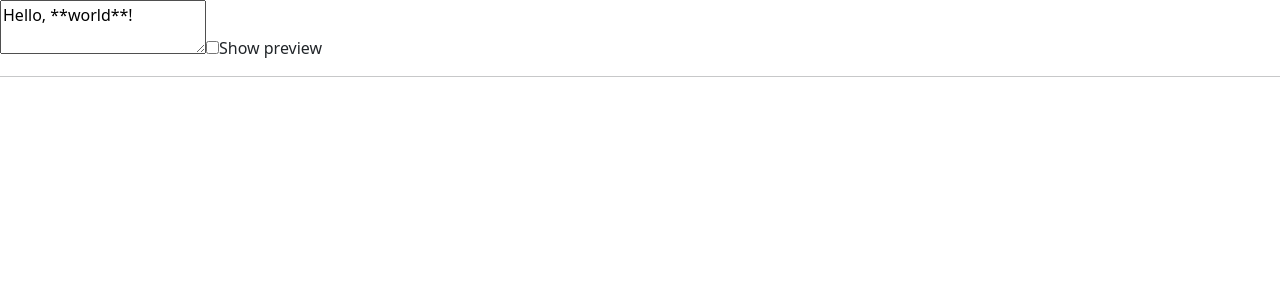
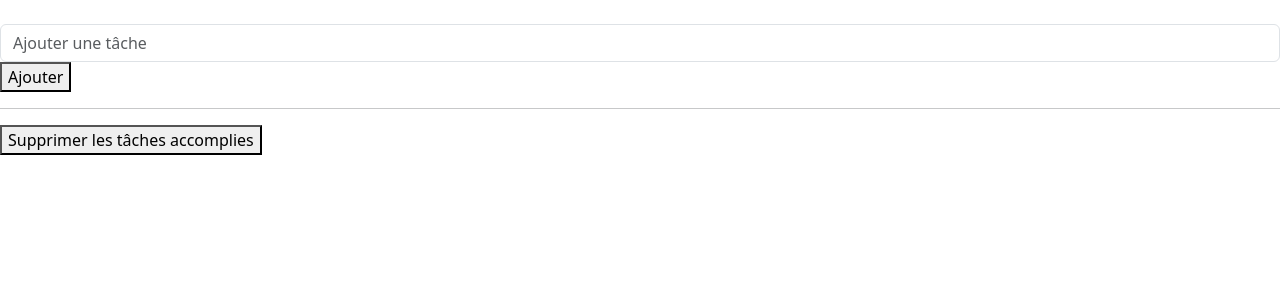
Before and after one commit to Thibaut-Arnoux/react-grafikart, a React (Vite) app: page / in a window 1280 px wide. Shown: the top 300 px of the page. Built offline with nearby package versions, Linux system fonts and the light colour scheme.

Commit message:
Le hook useReducer

```diff
--- a/src/App.jsx
+++ b/src/App.jsx
@@ -1,38 +1,42 @@
-import { useState, Suspense, lazy } from 'react';
-import Loading from './components/lazy/Loading.jsx';
-
-const MarkdownPreview = lazy(() => delayForDemo(import('./components/lazy/MarkdownPreview.jsx')));
+import { useRef } from 'react';
+import { Input } from './components/forms/Input';
+import { useTodos } from './hooks/useTodos';
 
 function App() {
-    const [showPreview, setShowPreview] = useState(false);
-    const [markdown, setMarkdown] = useState('Hello, **world**!');
+    const inputTodo = useRef(null);
+    const { todos, addTodo, toggleTodo, removeTodo, removeCompletedTodo } = useTodos();
+
     return (
         <>
-            <textarea value={markdown} onChange={(e) => setMarkdown(e.target.value)} />
-            <label>
-                <input
-                    type="checkbox"
-                    checked={showPreview}
-                    onChange={(e) => setShowPreview(e.target.checked)}
-                />
-                Show preview
-            </label>
+            <Input ref={inputTodo} placeholder="Ajouter une tâche" />
+            <button
+                onClick={() => {
+                    addTodo({
+                        name: inputTodo.current.value,
+                        checked: false
+                    });
+                    inputTodo.current.value = null;
+                }}
+            >
+                Ajouter
+            </button>
             <hr />
-            {showPreview && (
-                <Suspense fallback={<Loading />}>
-                    <h2>Preview</h2>
-                    <MarkdownPreview markdown={markdown} />
-                </Suspense>
-            )}
+            <ul>
+                {todos.map((todo) => (
+                    <li key={todo.name}>
+                        <input
+                            type="checkbox"
+                            checked={todo.checked}
+                            onChange={() => toggleTodo(todo)}
+                        />
+                        {todo.name}
+                        <button onClick={() => removeTodo(todo)}>Supprimer</button>
+                    </li>
+                ))}
+            </ul>
+            <button onClick={removeCompletedTodo}>Supprimer les tâches accomplies</button>
         </>
     );
 }
 
-// Add a fixed delay so you can see the loading state
-function delayForDemo(promise) {
-    return new Promise((resolve) => {
-        setTimeout(resolve, 2000);
-    }).then(() => promise);
-}
-
 export default App;
--- a/src/components/forms/Input.jsx
+++ b/src/components/forms/Input.jsx
@@ -14,7 +14,7 @@ export const Input = forwardRef(({ placeholder, value, onChange, label }, ref) =
                 className="form-control"
                 value={value}
                 placeholder={placeholder}
-                onChange={(e) => onChange(e.target.value)}
+                onChange={(e) => (onChange ? onChange(e.target.value) : null)}
             />
         </div>
     );
--- /dev/null
+++ b/src/hooks/useTodos.js
@@ -0,0 +1,46 @@
+import { useCallback, useReducer } from 'react';
+
+function todoReducer(state, action) {
+    console.log(state, action);
+
+    switch (action.type) {
+        case 'ADD_TODO':
+            return {
+                ...state,
+                todos: [...state.todos, action.payload]
+            };
+        case 'REMOVE_TODO':
+            return {
+                ...state,
+                todos: state.todos.filter((todo) => todo !== action.payload)
+            };
+        case 'REMOVE_COMPLETED_TODO':
+            return {
+                ...state,
+                todos: state.todos.filter((todo) => !todo.checked)
+            };
+        case 'TOGGLE_TODO':
+            return {
+                ...state,
+                todos: state.todos.map((todo) =>
+                    todo === action.payload ? { ...todo, checked: !todo.checked } : todo
+                )
+            };
+    }
+
+    return state;
+}
+
+export const useTodos = () => {
+    const [state, dispatch] = useReducer(todoReducer, {
+        todos: []
+    });
+
+    return {
+        todos: state.todos,
+        addTodo: useCallback((todo) => dispatch({ type: 'ADD_TODO', payload: todo }), []),
+        toggleTodo: useCallback((todo) => dispatch({ type: 'TOGGLE_TODO', payload: todo }), []),
+        removeTodo: useCallback((todo) => dispatch({ type: 'REMOVE_TODO', payload: todo }), []),
+        removeCompletedTodo: useCallback(() => dispatch({ type: 'REMOVE_COMPLETED_TODO' }), [])
+    };
+};
```
